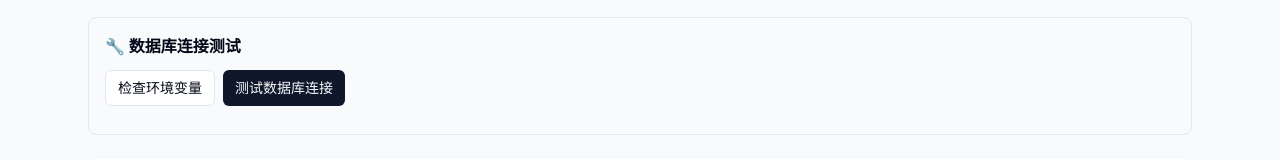
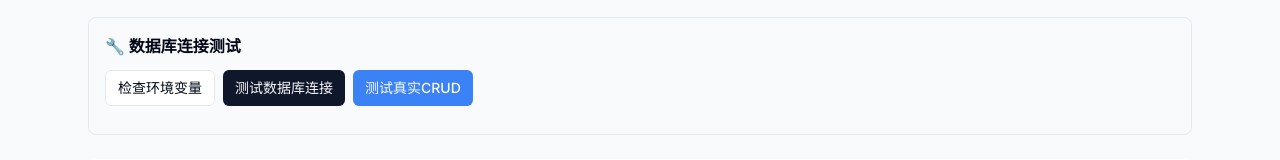
Before and after one commit to hueshu/ai-todolist, a Next.js app: page / in a window 1280 px wide. Shown: the part 273-433 px from the top of the page. Built offline with nearby package versions, Linux system fonts and the light colour scheme; no server answers; the database is empty.

Commit message:
add real CRUD test to diagnose application-level database operations

```diff
--- a/src/components/DatabaseTest.tsx
+++ b/src/components/DatabaseTest.tsx
@@ -3,6 +3,7 @@
 import { useState } from 'react'
 import { Button } from '@/components/ui/button'
 import { supabase } from '@/lib/supabase'
+import { getTasks, createTask } from '@/lib/database'
 
 export function DatabaseTest() {
   const [testResult, setTestResult] = useState<string>('')
@@ -75,6 +76,43 @@ SUPABASE_KEY: ${key ? (isKeyValid ? '✅ 已正确配置' : '❌ 使用占位符
 ${!isUrlValid || !isKeyValid ? '\n⚠️  请检查Vercel环境变量配置！' : ''}`)
   }
 
+  const testRealCRUD = async () => {
+    setIsLoading(true)
+    setTestResult('正在测试真实的CRUD操作...')
+
+    try {
+      // 测试获取任务
+      const existingTasks = await getTasks()
+      setTestResult(`✅ 获取任务成功! 当前有 ${existingTasks.length} 个任务`)
+
+      // 测试创建任务
+      const newTaskData = {
+        title: '真实CRUD测试任务',
+        priority: 'medium' as const,
+        estimatedHours: 1,
+        status: 'pool' as const,
+        tags: [],
+        taskType: 'single' as const,
+      }
+
+      const createdTask = await createTask(newTaskData)
+      setTestResult(prev => prev + `\n✅ 创建任务成功! ID: ${createdTask.id}`)
+
+      // 再次获取任务确认创建成功
+      const updatedTasks = await getTasks()
+      setTestResult(prev => prev + `\n✅ 确认创建成功! 现在有 ${updatedTasks.length} 个任务`)
+
+      // 清理测试任务
+      await supabase.from('tasks').delete().eq('id', createdTask.id)
+      setTestResult(prev => prev + `\n🧹 测试任务已清理`)
+
+    } catch (error) {
+      setTestResult(prev => prev + `\n❌ CRUD操作失败: ${error instanceof Error ? error.message : '未知错误'}`)
+    } finally {
+      setIsLoading(false)
+    }
+  }
+
   return (
     <div className="p-4 border rounded-lg bg-gray-50">
       <h3 className="font-bold mb-3">🔧 数据库连接测试</h3>
@@ -95,6 +133,15 @@ ${!isUrlValid || !isKeyValid ? '\n⚠️  请检查Vercel环境变量配置！'
         >
           {isLoading ? '测试中...' : '测试数据库连接'}
         </Button>
+
+        <Button
+          onClick={testRealCRUD}
+          disabled={isLoading}
+          size="sm"
+          className="bg-blue-500 hover:bg-blue-600"
+        >
+          {isLoading ? '测试中...' : '测试真实CRUD'}
+        </Button>
       </div>
 
       {testResult && (
```
